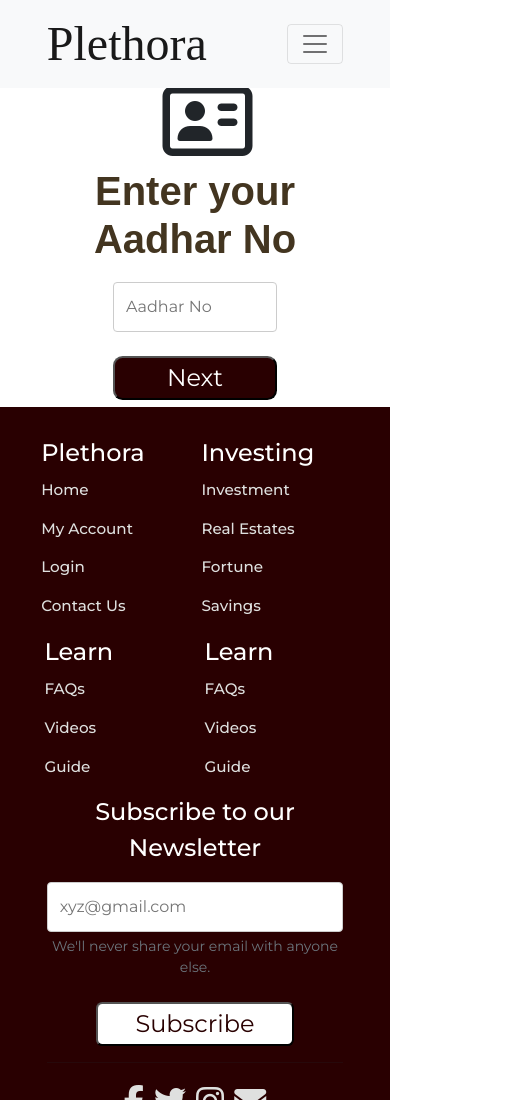
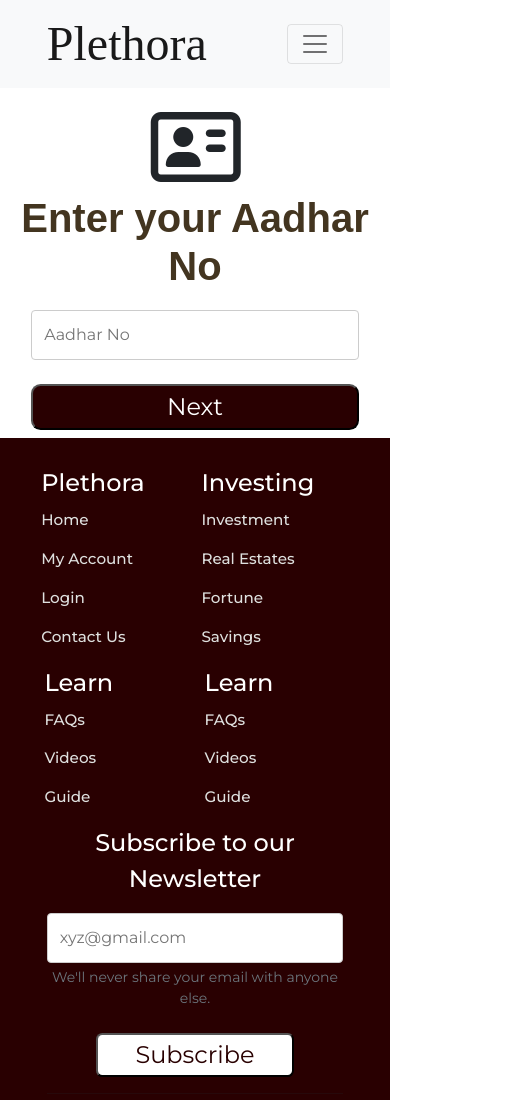
Before and after one commit to PalakAgrawal10/Plethora, a plain HTML site: page gold-form-1.html in a window 390 px wide. Shown: the top 1100 px of the page, 514 px wide, since content can reach past the window. Drawn offline with nearby package versions, Linux system fonts and the light colour scheme; a web font is replaced by a local one.

Commit message:
Update gold-form-1.html

```diff
--- a/gold-form-1.html
+++ b/gold-form-1.html
@@ -22,10 +22,10 @@
     background-color: white;
   }
   #signup{
-    padding: 15% 15% 3% 15%;
+    padding: 20% 5% 3% 5%;
   }
-  .signup-form{
-    padding: 0% 15% 2% 15%;
+  #signup-form{
+    padding: 0% 8% 2% 8%;
   }
   .bhk{
     margin-top: 5%;
```
